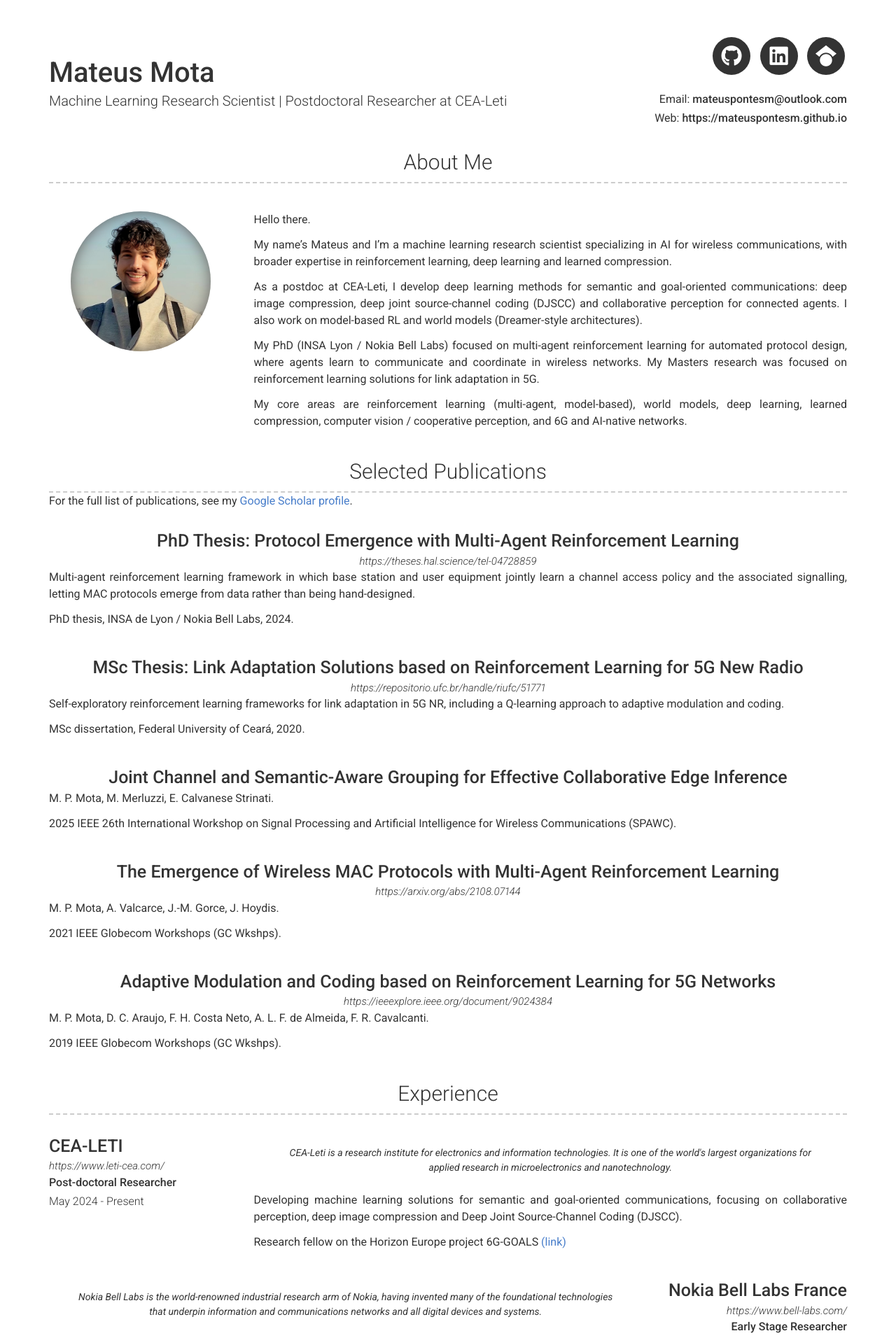
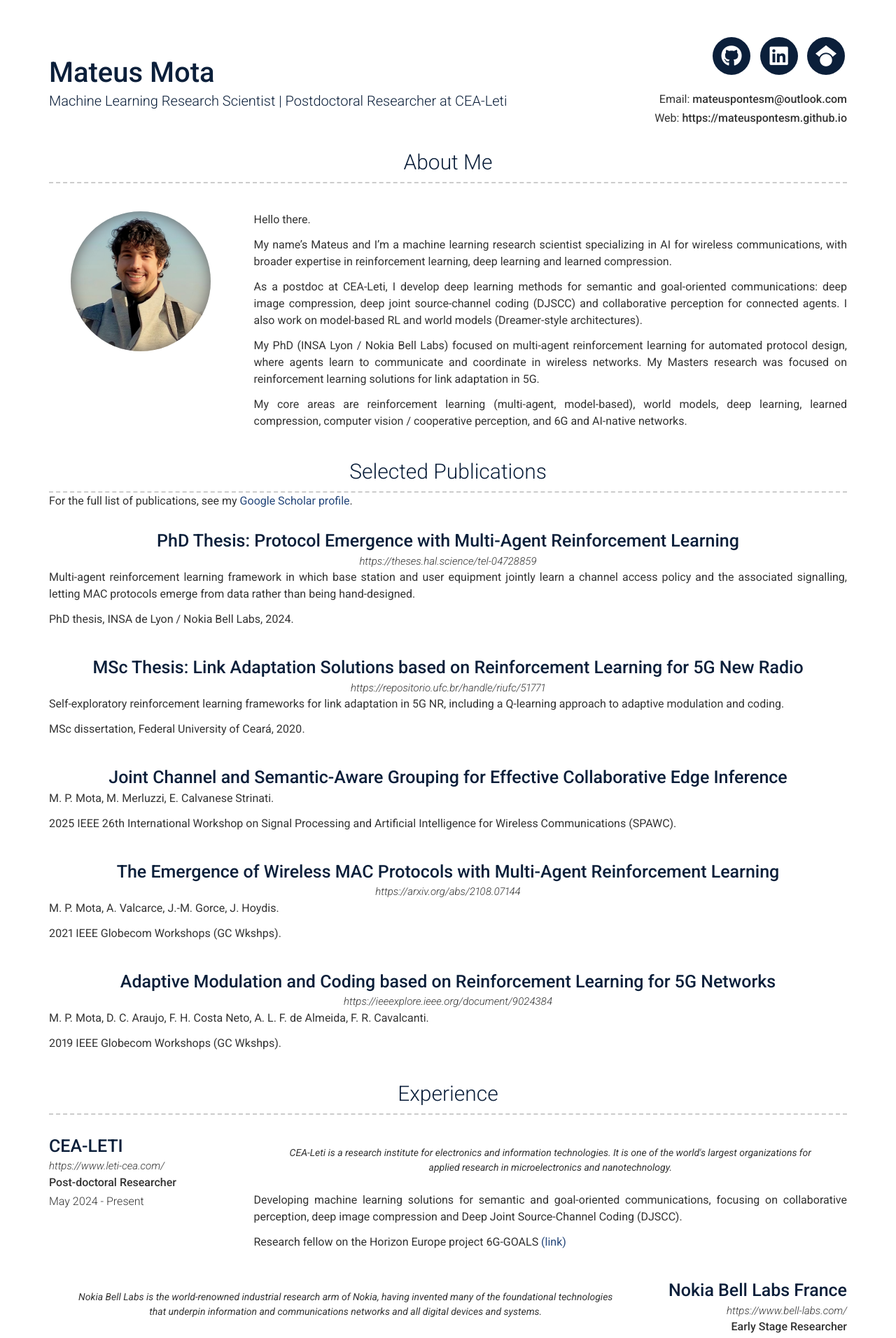
Before and after one commit to mateuspontesm/mateuspontesm.github.io, a Jekyll site: the page built from index.md, in a window 1280 px wide. Shown: the top 1912 px of the page at 70% size. Built offline with Jekyll 4.4.1, drawn with Linux system fonts in a browser that asks for light colours.

Commit message:
Switch accent palette to Oxford blue
Headings, the name and the header icon buttons use Oxford blue (#0B1F3A);
links use a lighter shade (#24467A) that darkens to #0B1F3A on hover.
Body text stays dark grey.

Co-Authored-By: Claude Opus 5.5 <noreply@anthropic.com>
Claude-Session: https://claude.ai/code/session_01HVkRb7h65b9tt1wHFN4cGW

```diff
--- a/_sass/base.scss
+++ b/_sass/base.scss
@@ -5,7 +5,7 @@
 
 button, input[type="button"], input[type="reset"], input[type="submit"] {
   appearance: none;
-  background-color: #477dca;
+  background-color: #24467A;
   border: 0;
   border-radius: 3px;
   color: #fff;
@@ -27,13 +27,13 @@ button, input[type="button"], input[type="reset"], input[type="submit"] {
   input[type="button"]:focus, input[type="reset"]:hover,
   input[type="reset"]:focus, input[type="submit"]:hover,
   input[type="submit"]:focus {
-    background-color: #3964a2;
+    background-color: #0B1F3A;
     color: #fff; }
   button:disabled, input[type="button"]:disabled, input[type="reset"]:disabled, input[type="submit"]:disabled {
     cursor: not-allowed;
     opacity: 0.5; }
     button:disabled:hover, input[type="button"]:disabled:hover, input[type="reset"]:disabled:hover, input[type="submit"]:disabled:hover {
-      background-color: #477dca; }
+      background-color: #24467A; }
 
 fieldset {
   background-color: #f7f7f7;
--- a/_sass/button.scss
+++ b/_sass/button.scss
@@ -7,7 +7,7 @@
   height: 100%;
   border-radius: inherit;
   z-index: -1;
-  box-shadow: inset 0 0 0 35px #333;
+  box-shadow: inset 0 0 0 35px #0B1F3A;
   -webkit-transform: scale3d(0.9, 0.9, 1);
   transform: scale3d(0.9, 0.9, 1);
   -webkit-transition: box-shadow 0.3s, -webkit-transform 0.3;
@@ -49,11 +49,11 @@
 }
 
 .button--sacnite:hover {
-  color: #333;
+  color: #0B1F3A;
 }
 
 .button--sacnite:hover::before {
-  box-shadow: inset 0 0 0 2px #333;
+  box-shadow: inset 0 0 0 2px #0B1F3A;
   -webkit-transform: scale3d(1, 1, 1);
   transform: scale3d(1, 1, 1);
 }
--- a/_sass/type.scss
+++ b/_sass/type.scss
@@ -16,6 +16,7 @@ h3,
 h4,
 h5,
 h6 {
+  color: #0B1F3A;
   font-family: Roboto, sans-serif;
   font-size: 1em;
   line-height: 1.2;
@@ -26,13 +27,13 @@ p {
   margin: 0 0 0.75em; }
 
 a {
-  color: #477dca;
+  color: #24467A;
   transition: color 150ms ease;
 }
 a:active,
 a:focus,
 a:hover {
-color: #355e98;
+color: #0B1F3A;
 }
 
 h1 {
@@ -78,7 +79,7 @@ mark {
   padding: 2px 4px;
   font-size: 90%;
   color: #fff;
-  background-color: #333;
+  background-color: #0B1F3A;
   border-radius: 3px;
   -webkit-box-shadow: inset 0 -1px 0 rgba(0,0,0,.25);
   box-shadow: inset 0 -1px 0 rgba(0,0,0,.25);
```
